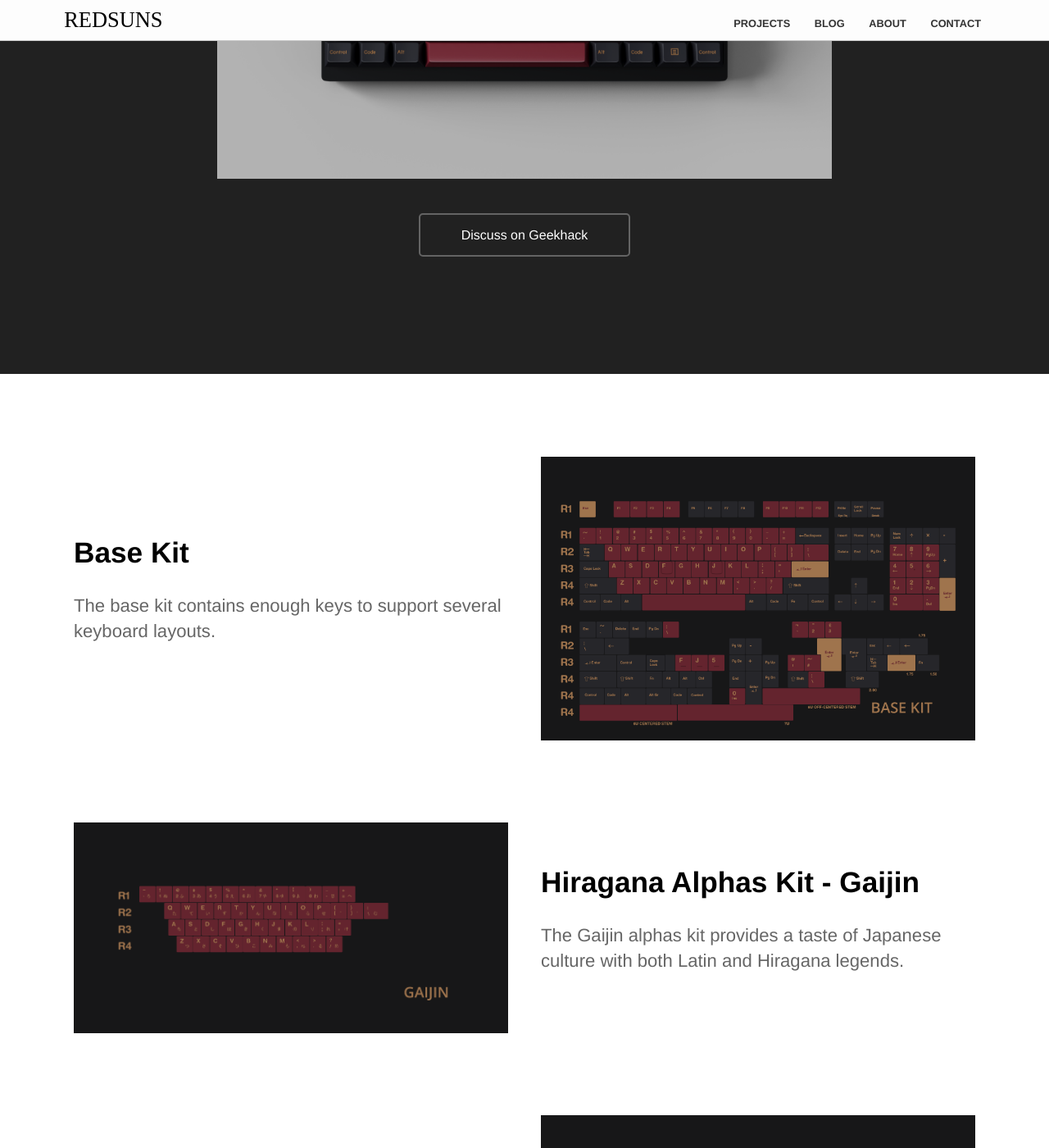
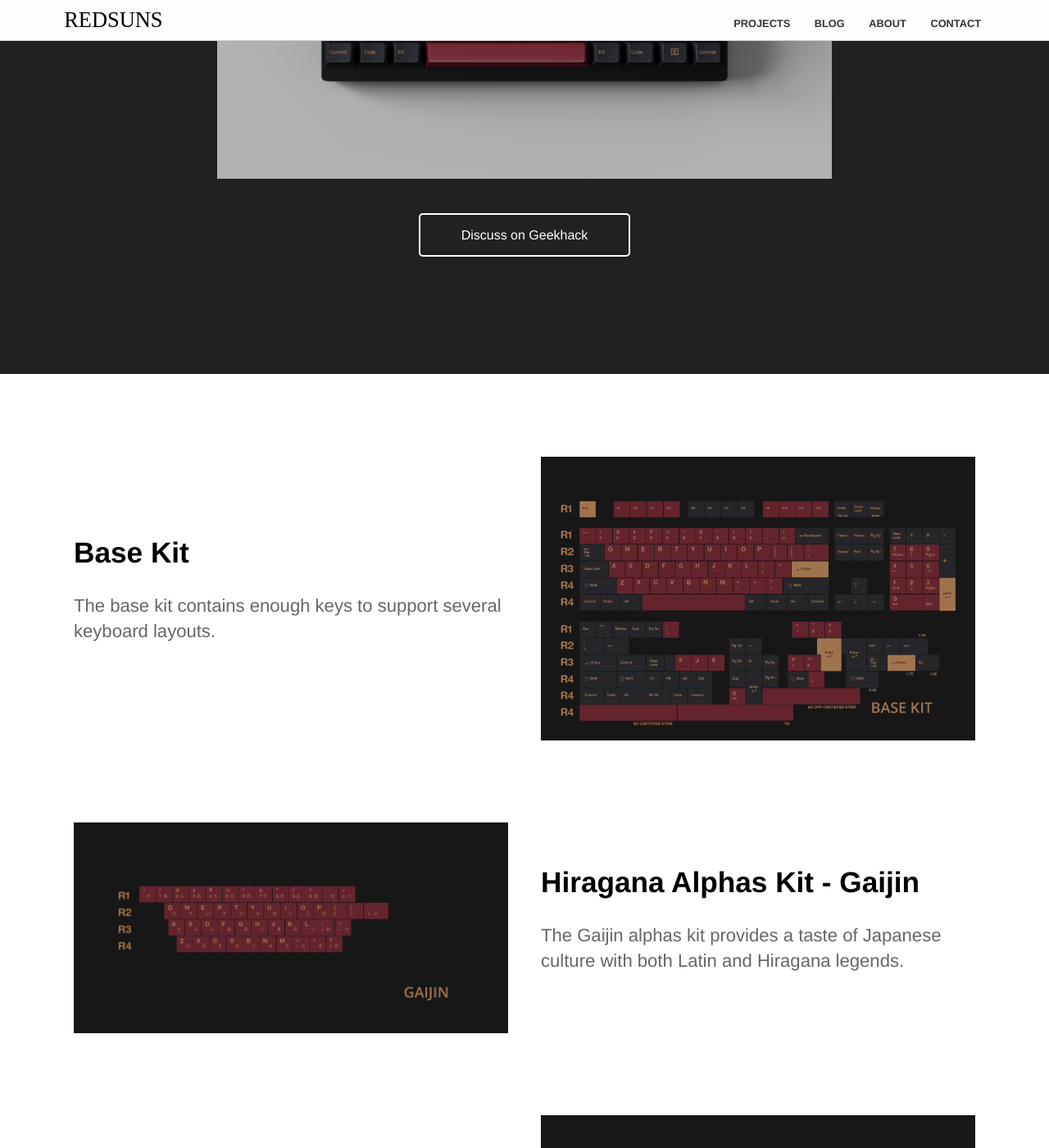
Before and after one commit to RedSunsRMK/redsunsrmk.github.io, a Jekyll site: the page built from index.html, in a window 1280 px wide and 1400 px high, scrolled down 411 px. Shown: the whole window at 82% size. Built offline with Jekyll 4.4.1, drawn with Linux system fonts in a browser that asks for light colours.

Commit message:
Update forms.scss

```diff
--- a/_sass/forms.scss
+++ b/_sass/forms.scss
@@ -16,7 +16,7 @@
 .button.alt a {
 	background: #212121;
 	border-radius: 5px;
-	border: 2px solid rgba(255, 255, 255, 0.3);
+	border: 2px solid rgba(255, 255, 255, 1.0);
 	padding: 16px 50px;
 }
 
```
